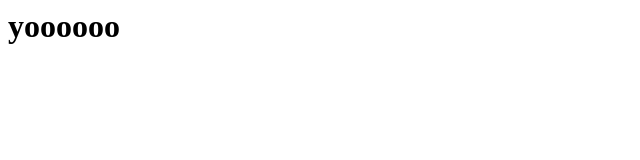
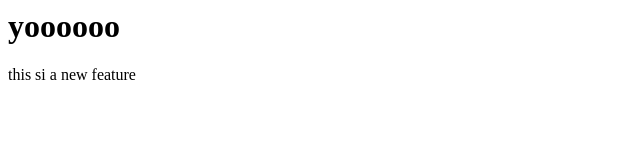
Before and after one commit to llama-sheep/localrepo, a plain HTML site: page index.html in a window 1280 px wide. Shown: the whole page, without its empty margins (0-640 px from the left). Drawn offline with Linux system fonts and the light colour scheme.

Commit message:
new feature added

```diff
--- a/index.html
+++ b/index.html
@@ -1 +1,2 @@
 <h1>yoooooo</h1>
+<p> this si a new feature</p>
```
